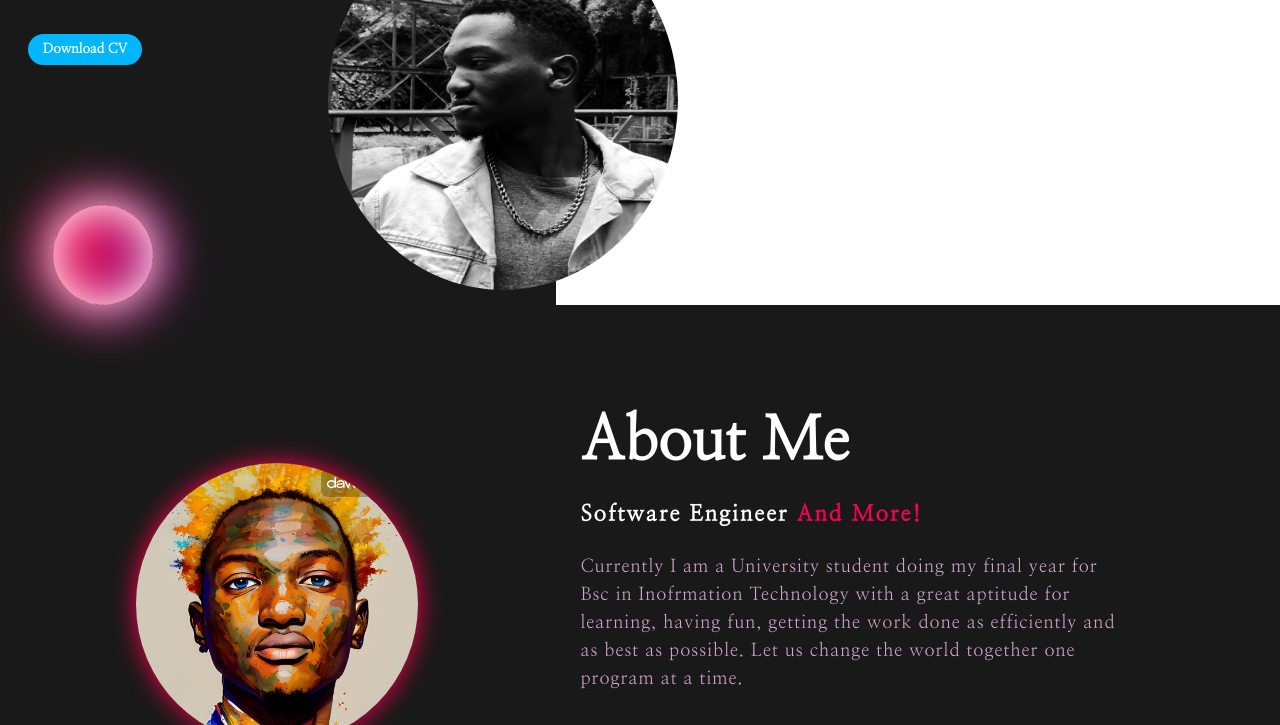
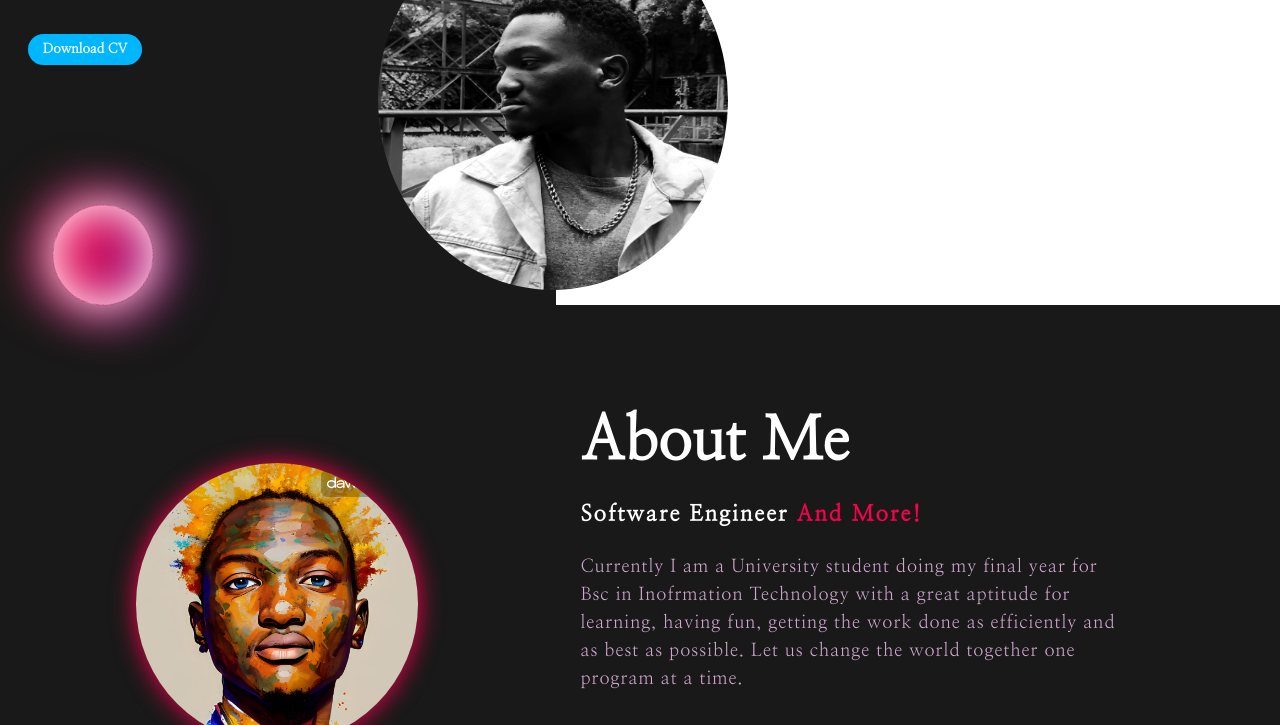
Before and after one commit to AdamantSage/Virtual-CV, a plain HTML site: page index.html in a window 1280 px wide. Shown: the part 375-1100 px from the top of the page. Drawn offline with nearby package versions, Linux system fonts and the light colour scheme.

Commit message:
profile image adjustment

```diff
--- a/cssStyle.css
+++ b/cssStyle.css
@@ -893,7 +893,7 @@ h4, h1, h3 {
 
 @media (min-width: 600px) {
     .image-container {
-        left: 300px; /* Adjust left position */
+        left: 350px; /* Adjust left position */
         width: 300px; /* Adjust width */
         height: 50%; /* Adjust height */
     }
```
